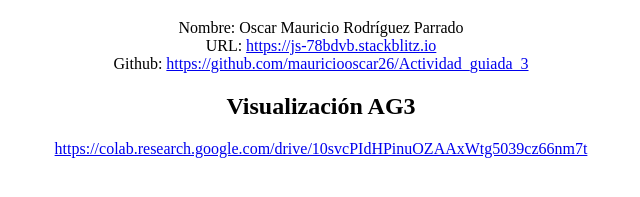
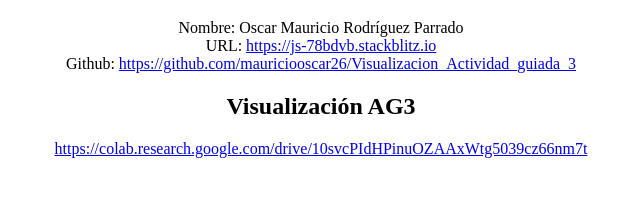
Before and after one commit to mauriciooscar26/Actividad_guiada_3, a website: page index.html in a window 1280 px wide. Shown: the part 219-416 px from the top of the page, without its empty margins (319-959 px from the left). Drawn offline with Linux system fonts and the light colour scheme.

Commit message:
1 file modified

```diff
--- a/index.html
+++ b/index.html
@@ -5,7 +5,7 @@ Nombre: Oscar Mauricio Rodríguez Parrado<br>
 URL: <a
 href="https://js-78bdvb.stackblitz.io">https://js-78bdvb.stackblitz.io</a><br>
 Github: <a
-href="https://github.com/mauriciooscar26/Actividad_guiada_3">https://github.com/mauriciooscar26/Actividad_guiada_3</a>
+href="https://github.com/mauriciooscar26/Visualizacion_Actividad_guiada_3">https://github.com/mauriciooscar26/Visualizacion_Actividad_guiada_3</a>
 <h2>Visualización AG3</h2><a
 href="https://colab.research.google.com/drive/10svcPIdHPinuOZAAxWtg5039cz66nm7t">https://colab.research.google.com/drive/10svcPIdHPinuOZAAxWtg5039cz66nm7t</a>
 </center>
```
